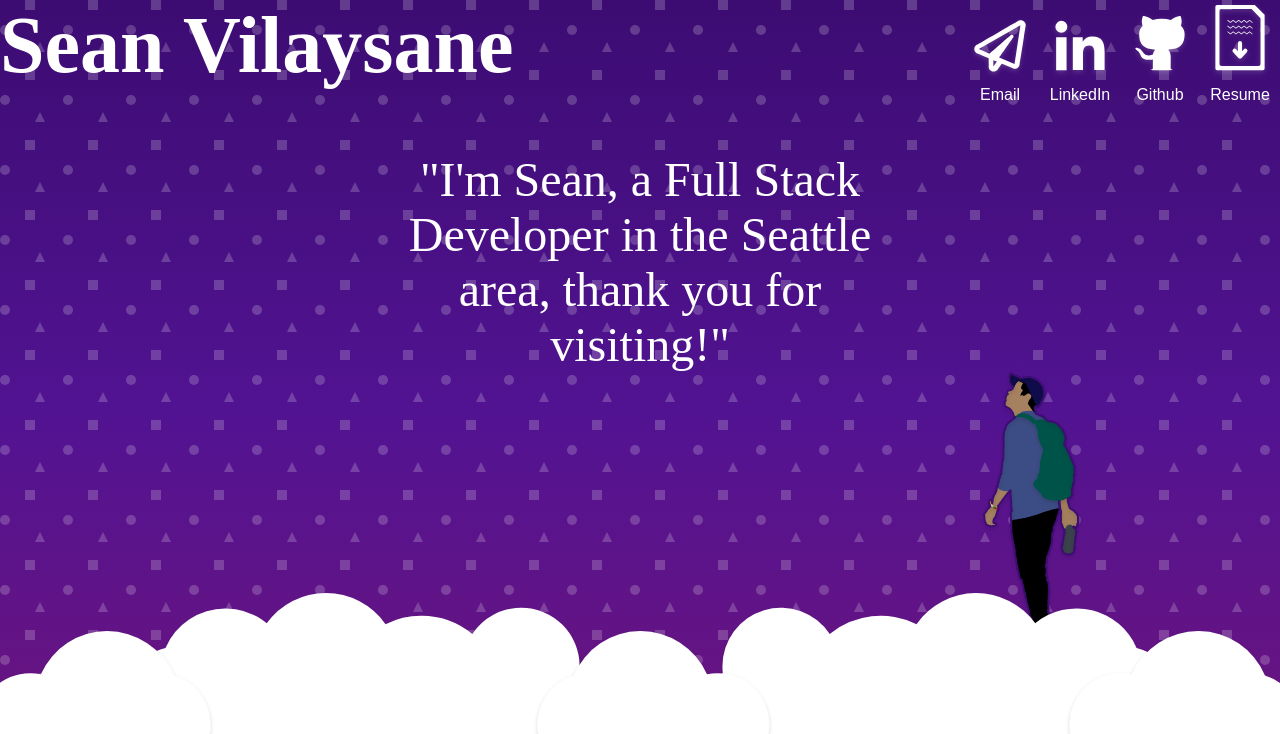
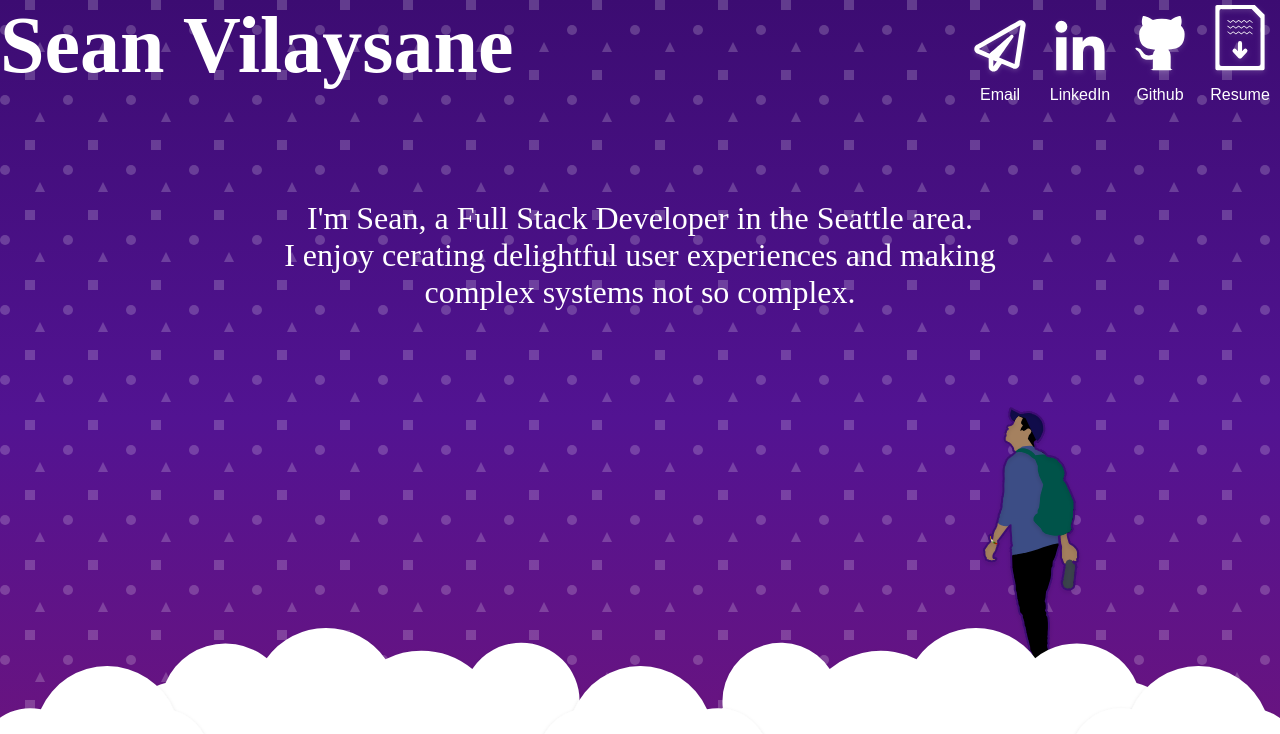
Before and after one commit to sutthirath/spa-portfolio, a React (Create React App) app: page / in a window 1280 px wide. Shown: the top 734 px of the page. Built offline with nearby package versions, Linux system fonts and the light colour scheme; a web font is replaced by a local one.

Commit message:
Added resized functionality and updated Intro page

```diff
--- a/src/App.js
+++ b/src/App.js
@@ -16,7 +16,6 @@ class App extends Component {
     };
   }
 
-  /* Need to update this function to check if resize change */
   watchWidth = width => {
     return this.setState({
       vWidth: width
@@ -44,6 +43,15 @@ class App extends Component {
     const width = window.innerWidth;
     this.watchWidth(width);
     window.addEventListener("scroll", this.handleScroll, { passive: true });
+  }
+
+  componentDidUpdate() {
+    const width = window.innerWidth;
+    window.addEventListener("resize", () => {
+      if (this.state.vWidth !== width) {
+        this.watchWidth(width);
+      }
+    });
   }
 
   render() {
--- a/src/pages/Intro.js
+++ b/src/pages/Intro.js
@@ -18,8 +18,11 @@ class Intro extends Component {
           </div>
           <div style={styles.textContainer}>
             <p style={mobileStyles.text}>
-              "I'm Sean, a Full Stack Developer in the Seattle area, thank you
-              for visiting!"
+              I'm Sean, a Full Stack Developer in the Seattle area.
+            </p>
+            <p style={mobileStyles.text}>
+              I enjoy cerating delightful user experiences and making complex
+              systems not so complex.
             </p>
           </div>
           <Clouds mobile={mobile} />
@@ -36,8 +39,11 @@ class Intro extends Component {
           </div>
           <div style={styles.textContainer}>
             <p style={styles.text}>
-              "I'm Sean, a Full Stack Developer in the Seattle area, thank you
-              for visiting!"
+              I'm Sean, a Full Stack Developer in the Seattle area.
+            </p>
+            <p style={styles.text}>
+              I enjoy cerating delightful user experiences and making complex
+              systems not so complex.
             </p>
           </div>
           <Clouds />
@@ -69,19 +75,20 @@ const styles = {
     padding: "0"
   },
   textContainer: {
-    margin: "0",
+    margin: "6em 0",
     padding: "0",
     width: "100%",
     display: "flex",
+    flexDirection: "column",
     justifyContent: "center",
     alignItems: "center",
     textAlign: "center"
   },
   text: {
     fontFamily: "damion",
-    fontSize: "3em",
-    maxWidth: "40%",
-    marginBottom: "0"
+    fontSize: "2em",
+    maxWidth: "60%",
+    margin: "0"
   }
 };
 
@@ -104,7 +111,8 @@ const mobileStyles = {
     fontFamily: "damion",
     fontSize: "1.8em",
     maxWidth: "90%",
-    margin: "5em 0"
+    margin: "0",
+    padding: "0"
   }
 };
 
```
